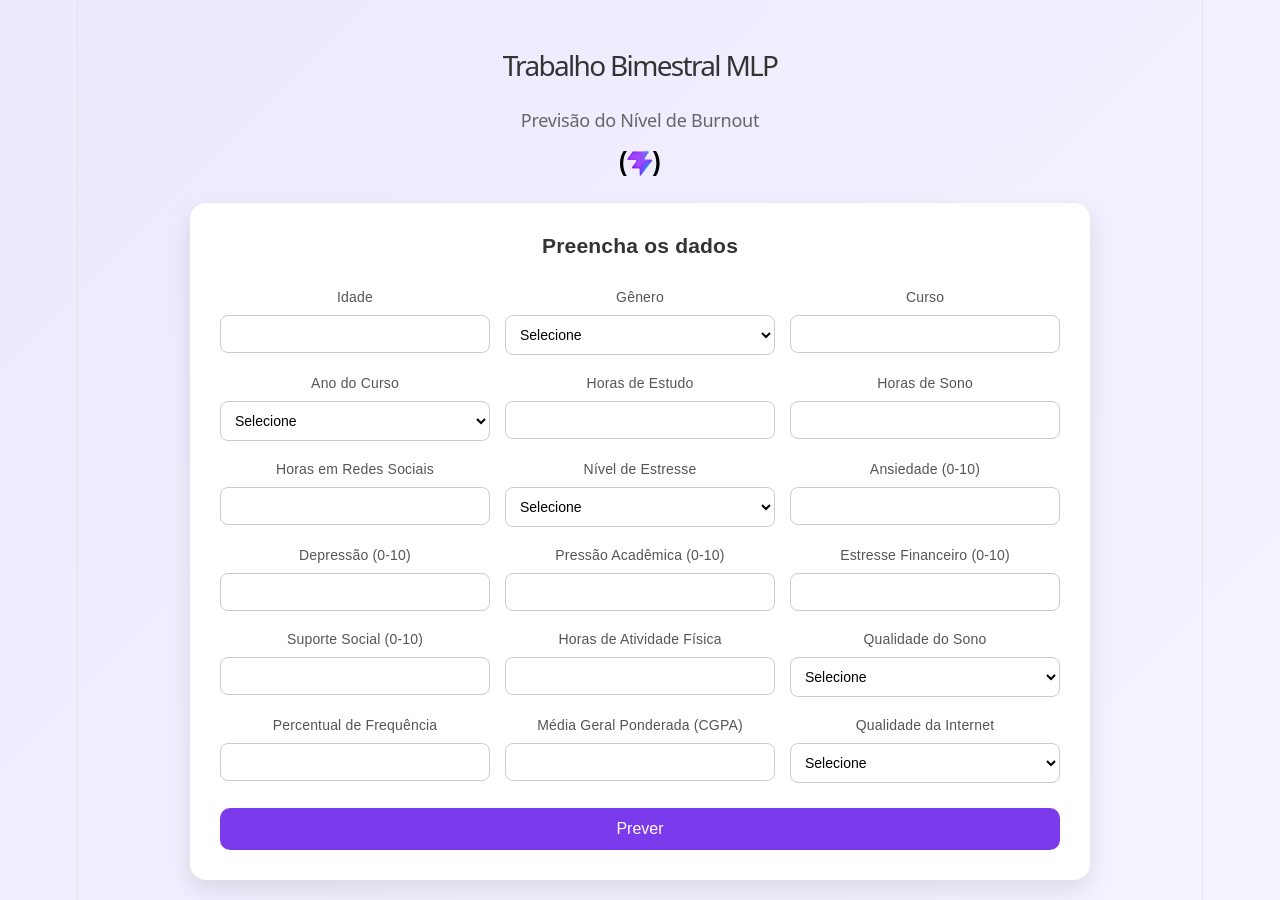
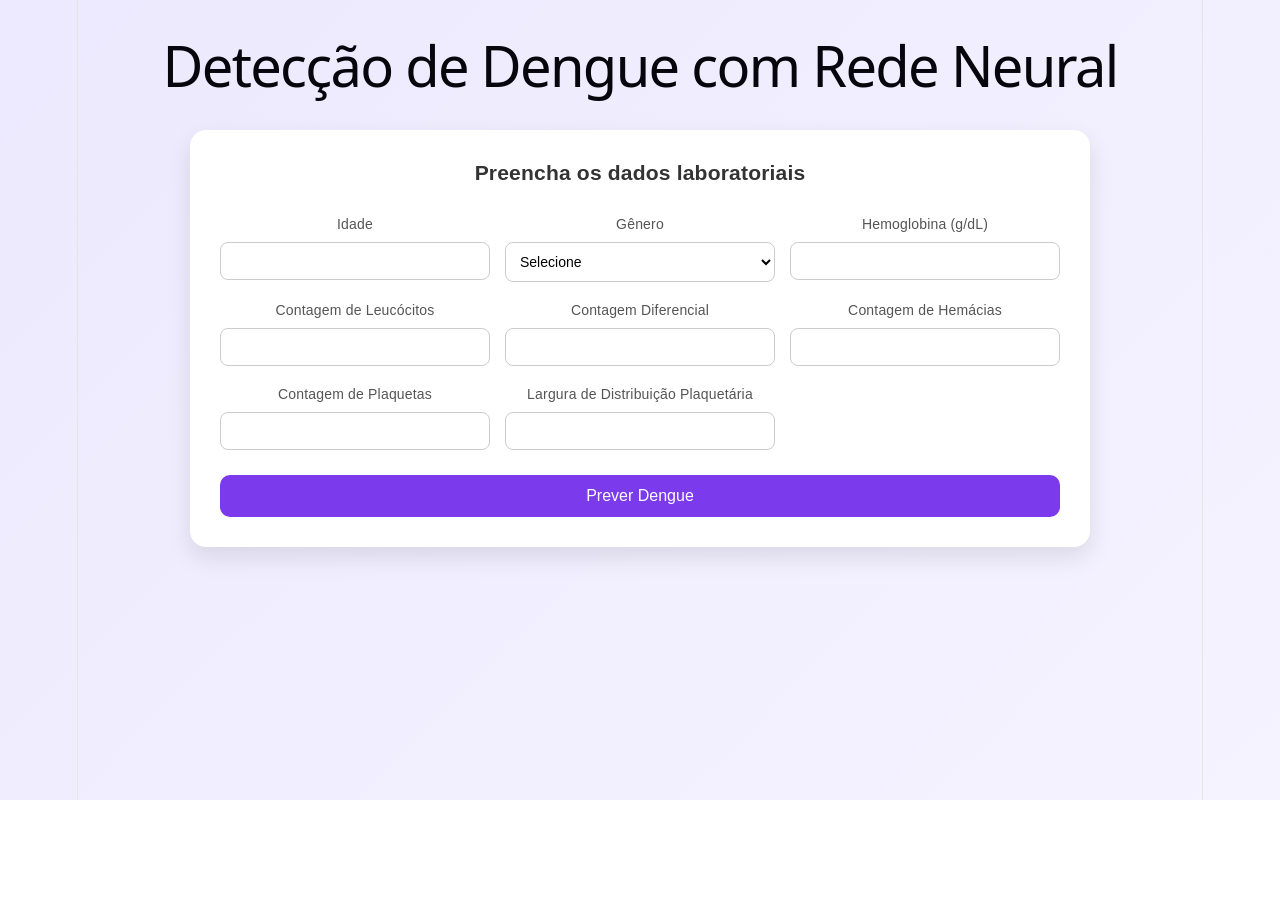
Before and after one commit to AriCampos18/MLP-De-Classificacao-De-Nivel-De-Burnout-Com-Interface, a React (Vite) app in the folder interface/: page / in a window 1280 px wide. After the commit the page ends 800 px from the top, so only its background shows below. Built offline with nearby package versions, Linux system fonts and the light colour scheme.

Commit message:
Mudando a estrutura para o banco de dados da dengue

```diff
--- a/interface/src/App.jsx
+++ b/interface/src/App.jsx
@@ -1,283 +1,201 @@
 import { useState } from 'react'
-import viteLogo from './assets/vite.svg'
 import Swal from 'sweetalert2'
 import './App.css'
 
 function App() {
+
   const [age, setAge] = useState("")
   const [gender, setGender] = useState("")
-  const [course, setCourse] = useState("")
-  const [year, setYear] = useState("")
-  const [daily_study_hours, setDaily_study_hours] = useState("")
-  const [daily_sleep_hours, setDaily_sleep_hours] = useState("")
-  const [screen_time_hours, setScreen_time_hours] = useState("")
-  const [stress_level, setStress_level] = useState("")
-  const [anxiety_score, setAnxiety_score] = useState("")
-  const [depression_score, setDepression_score] = useState("")
-  const [academic_pressure_score, setAcademic_pressure_score] = useState("")
-  const [financial_stress_score, setFinancial_stress_score] = useState("")
-  const [social_support_score, setSocial_support_score] = useState("")
+  const [hemoglobin, setHemoglobin] = useState("")
+  const [wbc, setWbc] = useState("")
+  const [differential, setDifferential] = useState("")
+  const [rbc, setRbc] = useState("")
+  const [platelet, setPlatelet] = useState("")
+  const [pdw, setPdw] = useState("")
 
-  const [physical_activity_hours, setPhysical_activity_hours] = useState("")
-  const [sleep_quality, setSleep_quality] = useState("")
-  const [attendance_percentage, setAttendance_percentage] = useState("")
-  const [cgpa, setCgpa] = useState("")
-  const [internet_quality, setInternet_quality] = useState("")
   const [resultado, setResultado] = useState(null)
 
   async function handleSubmit() {
+
     const campos = [
-      age, gender, course, year, daily_study_hours,
-      daily_sleep_hours, screen_time_hours, stress_level,
-      anxiety_score, depression_score, academic_pressure_score,
-      financial_stress_score, social_support_score,
-      physical_activity_hours, sleep_quality,
-      attendance_percentage, cgpa, internet_quality
+      age,
+      gender,
+      hemoglobin,
+      wbc,
+      differential,
+      rbc,
+      platelet,
+      pdw
     ]
 
-    if (campos.some(campo => campo === "")) {
+    if (campos.some(c => c === "")) {
       return Swal.fire({
         title: "Erro!",
         text: "Preencha todos os campos!",
-        icon: "error",
-        confirmButtonText: "OK"
+        icon: "error"
       })
     }
 
-    if (age < 0 || age > 120)
-      return Swal.fire({
-        title: "Erro!",
-        text: "Idade inválida!",
-        icon: "error",
-        confirmButtonText: "OK"
-      })
+    const dados = {
 
-    if (anxiety_score < 0 || anxiety_score > 10)
-      return Swal.fire({
-        title: "Erro!",
-        text: "Ansiedade inválida!",
-        icon: "error",
-        confirmButtonText: "OK"
-      })
-
-    if (depression_score < 0 || depression_score > 10)
-      return Swal.fire({
-        title: "Erro!",
-        text: "Depressão inválida!",
-        icon: "error",
-        confirmButtonText: "OK"
-      })
-
-    if (academic_pressure_score < 0 || academic_pressure_score > 10)
-      return Swal.fire({
-        title: "Erro!",
-        text: "Pressão acadêmica inválida!",
-        icon: "error",
-        confirmButtonText: "OK"
-      })
-
-    if (financial_stress_score < 0 || financial_stress_score > 10)
-      return Swal.fire({
-        title: "Erro!",
-        text: "Estresse financeiro inválido!",
-        icon: "error",
-        confirmButtonText: "OK"
-      })
-
-    if (social_support_score < 0 || social_support_score > 10)
-      return Swal.fire({
-        title: "Erro!",
-        text: "Suporte social inválido!",
-        icon: "error",
-        confirmButtonText: "OK"
-      })
-
-    if (attendance_percentage < 0 || attendance_percentage > 100)
-      return Swal.fire({
-        title: "Erro!",
-        text: "Percentual de frequência inválido!",
-        icon: "error",
-        confirmButtonText: "OK"
-      })
-
-    const dados = {
       age: Number(age),
       gender: gender,
-      course: course,
-      year: year,
-      daily_study_hours: Number(daily_study_hours),
-      daily_sleep_hours: Number(daily_sleep_hours),
-      screen_time_hours: Number(screen_time_hours),
-      stress_level: stress_level,
-      anxiety_score: Number(anxiety_score),
-      depression_score: Number(depression_score),
-      academic_pressure_score: Number(academic_pressure_score),
-      financial_stress_score: Number(financial_stress_score),
-      social_support_score: Number(social_support_score),
-       physical_activity_hours: Number(physical_activity_hours),
-      sleep_quality: Number(sleep_quality),
-      attendance_percentage: Number(attendance_percentage),
-      cgpa: Number(cgpa),
-      internet_quality: Number(internet_quality)
+
+      hemoglobin_g_dl: Number(hemoglobin),
+      wbc_count: Number(wbc),
+      differential_count: Number(differential),
+      rbc_count: Number(rbc),
+      platelet_count: Number(platelet),
+      platelet_distribution_width: Number(pdw)
+
     }
 
-    console.log("Dados enviados:", dados)
+    try {
 
-    try {
-      const response = await fetch("http://localhost:5000/prever", {
-        method: "POST",
-        headers: {
-          "Content-Type": "application/json"
-        },
-        body: JSON.stringify(dados)
-      })
+      const response = await fetch(
+        "http://localhost:5000/prever",
+        {
+          method: "POST",
+          headers: {
+            "Content-Type": "application/json"
+          },
+          body: JSON.stringify(dados)
+        }
+      )
 
       const data = await response.json()
+
       setResultado(data.classe)
 
     } catch (erro) {
-      console.error("Erro ao conectar com API:", erro)
-      alert("Erro ao conectar com o servidor")
+
+      console.error(erro)
+
+      Swal.fire({
+        title: "Erro!",
+        text: "Erro ao conectar com API",
+        icon: "error"
+      })
     }
   }
 
   return (
+
     <section id="center">
-      <div className="hero">
-        <h1>Trabalho Bimestral MLP</h1>
-        <h2>Previsão do Nível de Burnout</h2>
-        <img src={viteLogo} className="vite" alt="Vite logo" />
-      </div>
+
+      <h1>Detecção de Dengue com Rede Neural</h1>
 
       <div className="form-container">
-        <h3>Preencha os dados</h3>
+
+        <h3>Preencha os dados laboratoriais</h3>
 
         <div className="form-group">
           <label>Idade</label>
-          <input type="number" value={age} onChange={(e) => setAge(e.target.value)} />
+          <input
+            type="number"
+            value={age}
+            onChange={(e)=>setAge(e.target.value)}
+          />
         </div>
 
         <div className="form-group">
           <label>Gênero</label>
-          <select value={gender} onChange={(e) => setGender(e.target.value)}>
+
+          <select
+            value={gender}
+            onChange={(e)=>setGender(e.target.value)}
+          >
+
             <option value="">Selecione</option>
+            <option value="Male">Masculino</option>
             <option value="Female">Feminino</option>
-            <option value="Male">Masculino</option>
-            <option value="Other">Outro</option>
+
           </select>
         </div>
 
         <div className="form-group">
-          <label>Curso</label>
-          <input value={course} onChange={(e) => setCourse(e.target.value)} />
+          <label>Hemoglobina (g/dL)</label>
+
+          <input
+            type="number"
+            value={hemoglobin}
+            onChange={(e)=>setHemoglobin(e.target.value)}
+          />
         </div>
 
         <div className="form-group">
-          <label>Ano do Curso</label>
-          <select value={year} onChange={(e) => setYear(e.target.value)}>
-            <option value="">Selecione</option>
-            <option value="1st">1º Ano</option>
-            <option value="2nd">2º Ano</option>
-            <option value="3rd">3º Ano</option>
-            <option value="4th">4º Ano</option>
-          </select>
+          <label>Contagem de Leucócitos</label>
+
+          <input
+            type="number"
+            value={wbc}
+            onChange={(e)=>setWbc(e.target.value)}
+          />
         </div>
 
         <div className="form-group">
-          <label>Horas de Estudo</label>
-          <input type="number" value={daily_study_hours} onChange={(e) => setDaily_study_hours(e.target.value)} />
+          <label>Contagem Diferencial</label>
+
+          <input
+            type="number"
+            value={differential}
+            onChange={(e)=>setDifferential(e.target.value)}
+          />
         </div>
 
         <div className="form-group">
-          <label>Horas de Sono</label>
-          <input type="number" value={daily_sleep_hours} onChange={(e) => setDaily_sleep_hours(e.target.value)} />
+          <label>Contagem de Hemácias</label>
+
+          <input
+            type="number"
+            value={rbc}
+            onChange={(e)=>setRbc(e.target.value)}
+          />
         </div>
 
         <div className="form-group">
-          <label>Horas em Redes Sociais</label>
-          <input type="number" value={screen_time_hours} onChange={(e) => setScreen_time_hours(e.target.value)} />
+          <label>Contagem de Plaquetas</label>
+
+          <input
+            type="number"
+            value={platelet}
+            onChange={(e)=>setPlatelet(e.target.value)}
+          />
         </div>
 
         <div className="form-group">
-          <label>Nível de Estresse</label>
-          <select value={stress_level} onChange={(e) => setStress_level(e.target.value)}>
-            <option value="">Selecione</option>
-            <option value="Low">Baixo</option>
-            <option value="Medium">Médio</option>
-            <option value="High">Alto</option>
-          </select>
+          <label>Largura de Distribuição Plaquetária</label>
+
+          <input
+            type="number"
+            value={pdw}
+            onChange={(e)=>setPdw(e.target.value)}
+          />
         </div>
 
-        <div className="form-group">
-          <label>Ansiedade (0-10)</label>
-          <input type="number" value={anxiety_score} onChange={(e) => setAnxiety_score(e.target.value)} />
-        </div>
+        <button
+          className="btn-primary"
+          onClick={handleSubmit}
+        >
+          Prever Dengue
+        </button>
 
-        <div className="form-group">
-          <label>Depressão (0-10)</label>
-          <input type="number" value={depression_score} onChange={(e) => setDepression_score(e.target.value)} />
-        </div>
+        {resultado !== null && (
 
-        <div className="form-group">
-          <label>Pressão Acadêmica (0-10)</label>
-          <input type="number" value={academic_pressure_score} onChange={(e) => setAcademic_pressure_score(e.target.value)} />
-        </div>
+          <div className="resultado">
 
-        <div className="form-group">
-          <label>Estresse Financeiro (0-10)</label>
-          <input type="number" value={financial_stress_score} onChange={(e) => setFinancial_stress_score(e.target.value)} />
-        </div>
+            <h2>
+              Resultado: {resultado}
+            </h2>
 
-        <div className="form-group">
-          <label>Suporte Social (0-10)</label>
-          <input type="number" value={social_support_score} onChange={(e) => setSocial_support_score(e.target.value)} />
-        </div>
+          </div>
 
-        <div className="form-group">
-          <label>Horas de Atividade Física</label>
-          <input type="number" value={physical_activity_hours} onChange={(e) => setPhysical_activity_hours(e.target.value)} />
-        </div>
+        )}
 
-        <div className="form-group">
-          <label>Qualidade do Sono</label>
-          <select value={sleep_quality} onChange={(e) => setSleep_quality(e.target.value)}>
-            <option value="">Selecione</option>
-            <option value="Poor">Pobre</option>
-            <option value="Average">Médio</option>
-            <option value="Good">Bom</option>
-          </select>
-        </div>
+      </div>
 
-        <div className="form-group">
-          <label>Percentual de Frequência</label>
-          <input type="number" value={attendance_percentage} onChange={(e) => setAttendance_percentage(e.target.value)} />
-        </div>
+    </section>
 
-        <div className="form-group">
-          <label>Média Geral Ponderada (CGPA)</label>
-          <input type="number" value={cgpa} onChange={(e) => setCgpa(e.target.value)} />
-        </div>
-
-        <div className="form-group">
-          <label>Qualidade da Internet</label>
-          <select value={internet_quality} onChange={(e) => setInternet_quality(e.target.value)}>
-            <option value="">Selecione</option>
-            <option value="Poor">Pobre</option>
-            <option value="Average">Médio</option>
-            <option value="Good">Bom</option>
-          </select>
-        </div>
-
-        <button className="btn-primary" onClick={handleSubmit}>
-          Prever
-        </button>
-        {resultado !== null && (
-          <div className="resultado">
-            <h2>Resultado: {resultado}</h2>
-          </div>
-        )}
-      </div>
-    </section>
   )
 }
 
```
Also changed, not shown: 1 other file (tests, documents, lock files or other folders).
